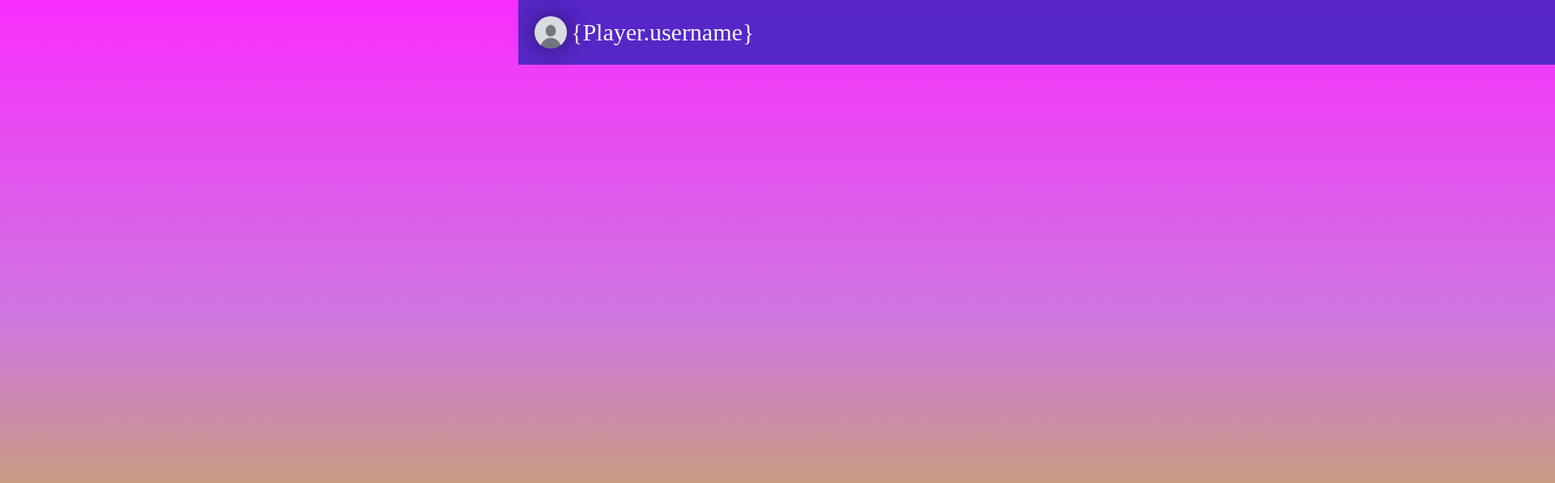
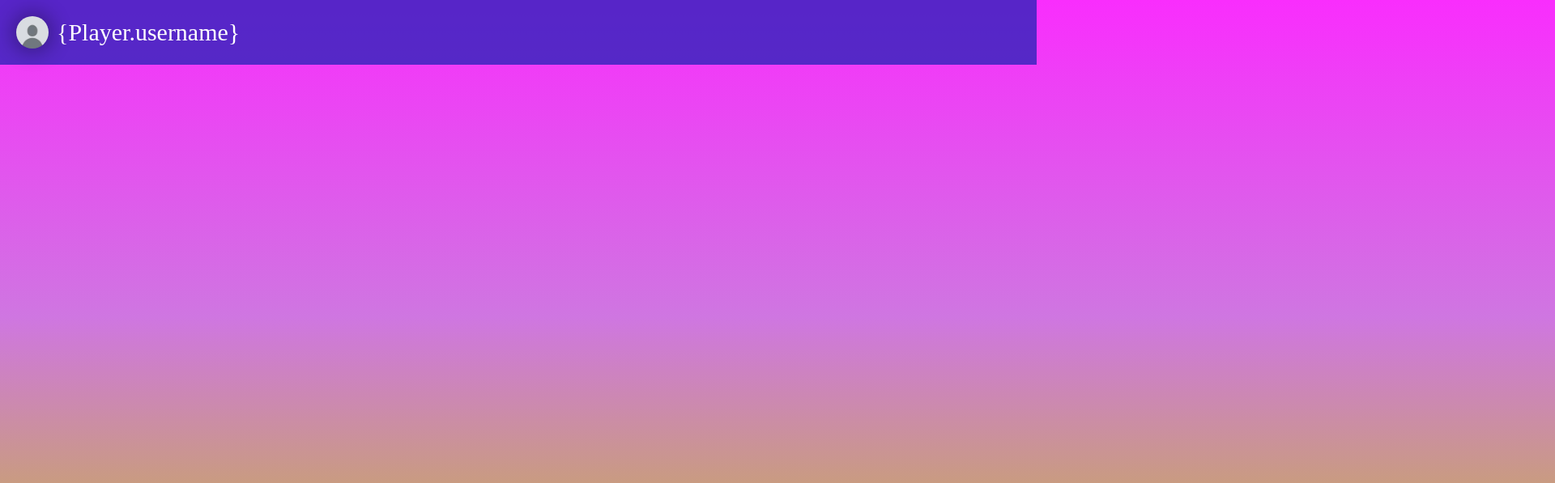
Before and after one commit to Frederik305/projet-mobile-2024, a website built with Vite: page myCordovaProject/vite-project/index.html in a window 1280 px wide. Shown: the top 597 px of the page at 81% size, 1920 px wide, since content can reach past the window. Built offline with nearby package versions, Linux system fonts and the light colour scheme; a web font is replaced by a local one.

Commit message:
Update style.css

```diff
--- a/myCordovaProject/vite-project/decoration/css/style.css
+++ b/myCordovaProject/vite-project/decoration/css/style.css
@@ -356,12 +356,14 @@ background: linear-gradient(0deg, rgba(195,192,34,1) 0%, rgba(207,118,225,1) 51%
 .info-player-home-page{
   position: absolute;
   top: 0;
+  right: 0;
+
   display: flex;
   font-size: 30px;
   width: 100%;
-  color: aliceblue;
+  color: #ffffff;
 
-  padding: 20px;
+  padding: 20px 0;
   background-color: #2623b9c2;
 
   align-items: center;
@@ -378,7 +380,7 @@ background: linear-gradient(0deg, rgba(195,192,34,1) 0%, rgba(207,118,225,1) 51%
   background-repeat: no-repeat;
   background-position: center;
   background-size: 100%;
-  margin-right: 5px;
+  margin: 0 10px 0 20px;
   position: relative;
   -webkit-box-shadow: 0px 0px 25px 5px rgba(0,0,0,0.32);
   box-shadow: 0px 0px 25px 5px rgba(0,0,0,0.32);
```
